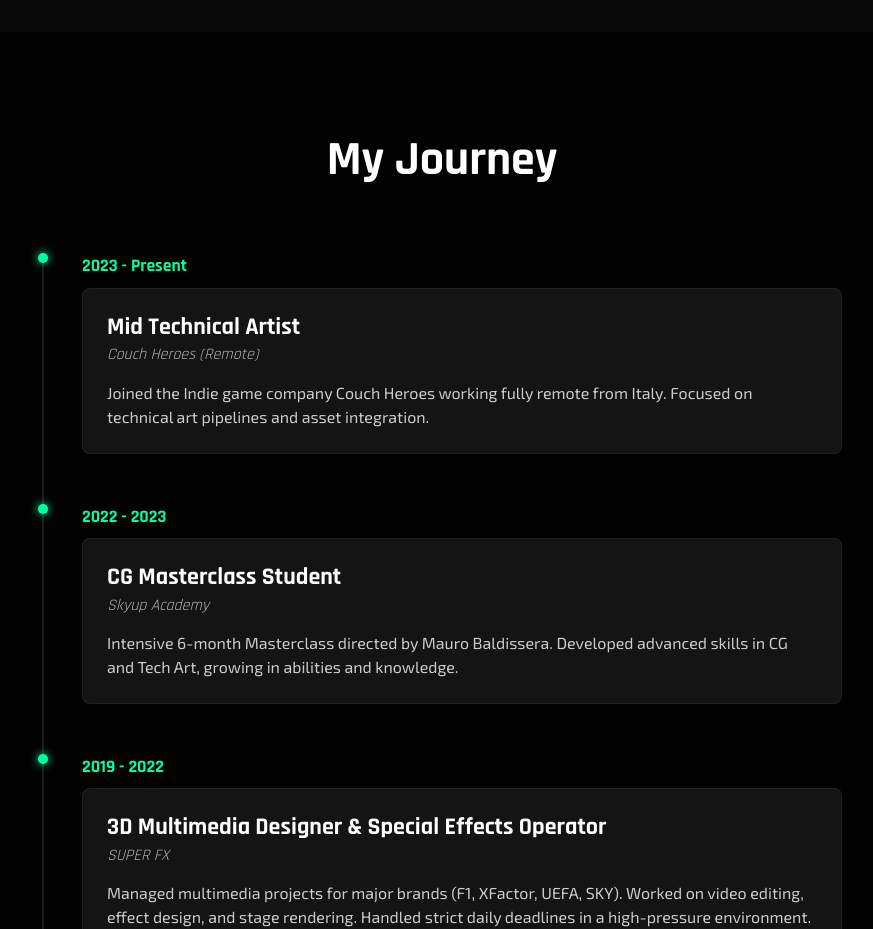
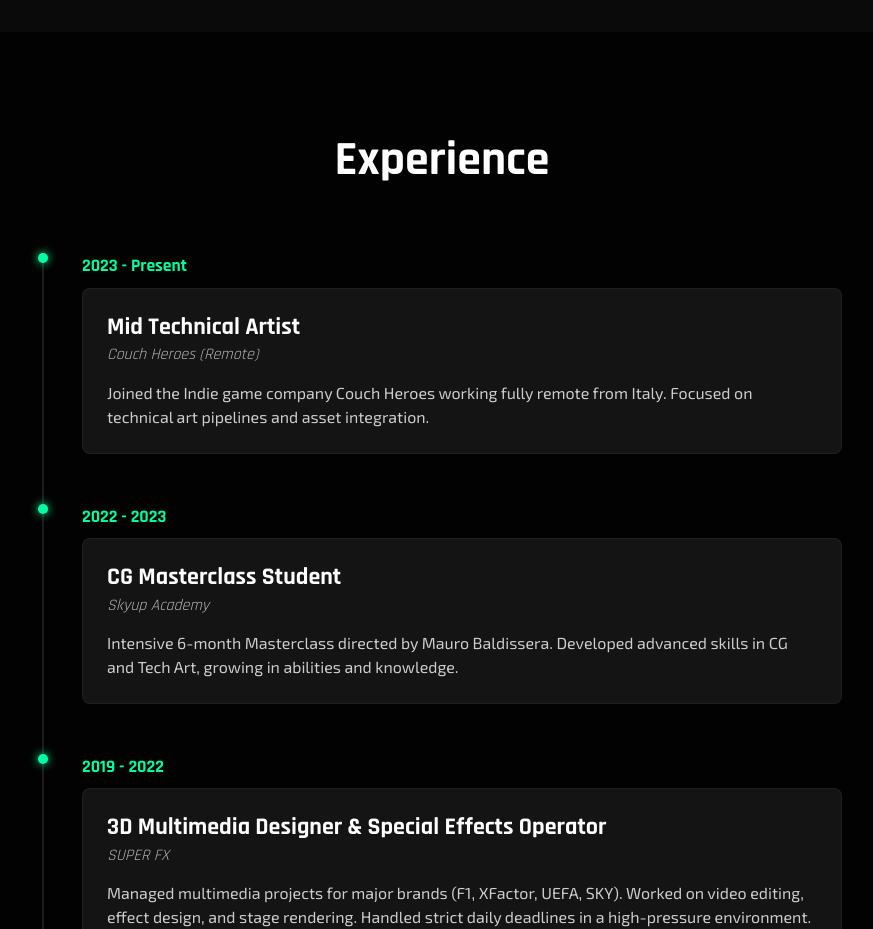
Before and after one commit to Rotz360/SitoPortfolio, a React (Vite) app: page / in a window 1280 px wide. Shown: the part 1460-2389 px from the top of the page, without its empty margins (198-1071 px from the left). Built offline with nearby package versions, Linux system fonts and the light colour scheme.

Commit message:
text change

```diff
--- a/src/components/Experience/Experience.jsx
+++ b/src/components/Experience/Experience.jsx
@@ -32,7 +32,7 @@
     return (
         <section id="experience" className="experience-section">
             <div className="container">
-                <h2 className="section-title">My Journey</h2>
+                <h2 className="section-title">Experience</h2>
 
                 <div className="timeline">
                     {experienceData.map((item, index) => (
```
